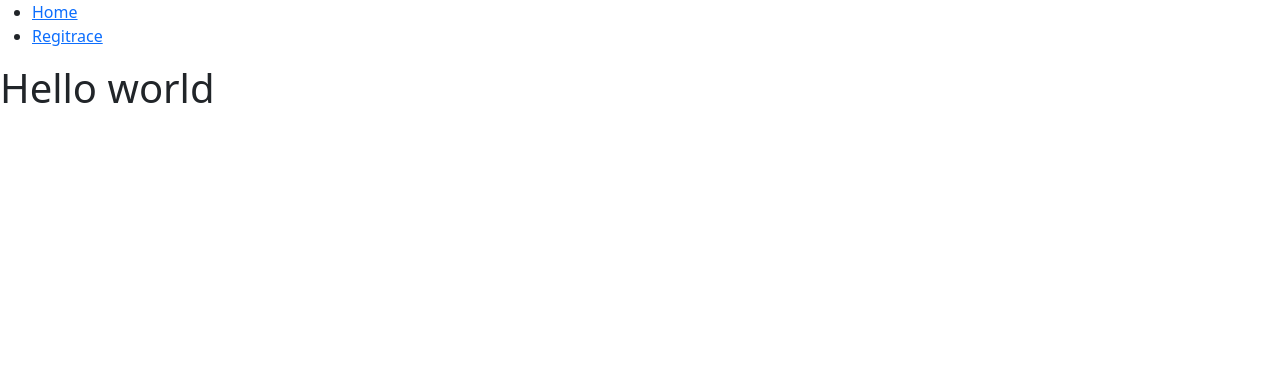
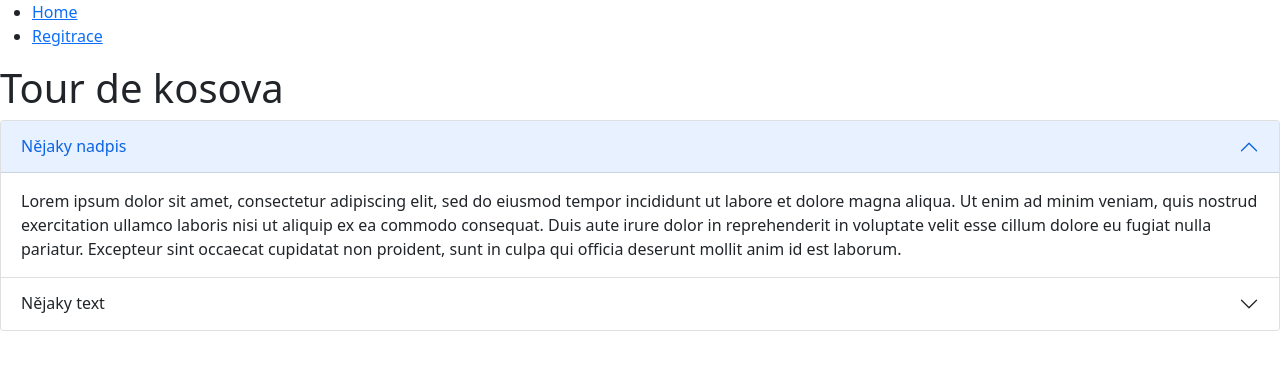
Before and after one commit to TomasRacil/VSIS-2022, a React (Create React App) app in the folder frontend/: page / in a window 1280 px wide. Shown: the top 370 px of the page. Built offline with nearby package versions, Linux system fonts and the light colour scheme.

Commit message:
Microtuss(Body)

```diff
--- a/frontend/src/components/Body.jsx
+++ b/frontend/src/components/Body.jsx
@@ -1,5 +1,35 @@
+import {Accordion} from 'react-bootstrap'
 const Body = () => {
-  return <h1>Hello world</h1>;
+
+  return (<div>
+<h1>Tour de kosova</h1>
+<Accordion defaultActiveKey={['0']} alwaysOpen>
+  <Accordion.Item eventKey="0">
+    <Accordion.Header>Nějaky nadpis</Accordion.Header>
+    <Accordion.Body>
+      Lorem ipsum dolor sit amet, consectetur adipiscing elit, sed do eiusmod
+      tempor incididunt ut labore et dolore magna aliqua. Ut enim ad minim
+      veniam, quis nostrud exercitation ullamco laboris nisi ut aliquip ex ea
+      commodo consequat. Duis aute irure dolor in reprehenderit in voluptate
+      velit esse cillum dolore eu fugiat nulla pariatur. Excepteur sint occaecat
+      cupidatat non proident, sunt in culpa qui officia deserunt mollit anim id
+      est laborum.
+    </Accordion.Body>
+  </Accordion.Item>
+  <Accordion.Item eventKey="1">
+    <Accordion.Header>Nějaky text</Accordion.Header>
+    <Accordion.Body>
+      Lorem ipsum dolor sit amet, consectetur adipiscing elit, sed do eiusmod
+      tempor incididunt ut labore et dolore magna aliqua. Ut enim ad minim
+      veniam, quis nostrud exercitation ullamco laboris nisi ut aliquip ex ea
+      commodo consequat. Duis aute irure dolor in reprehenderit in voluptate
+      velit esse cillum dolore eu fugiat nulla pariatur. Excepteur sint occaecat
+      cupidatat non proident, sunt in culpa qui officia deserunt mollit anim id
+      est laborum.
+    </Accordion.Body>
+  </Accordion.Item>
+</Accordion>
+</div>)
 };
 
 export default Body;
```
